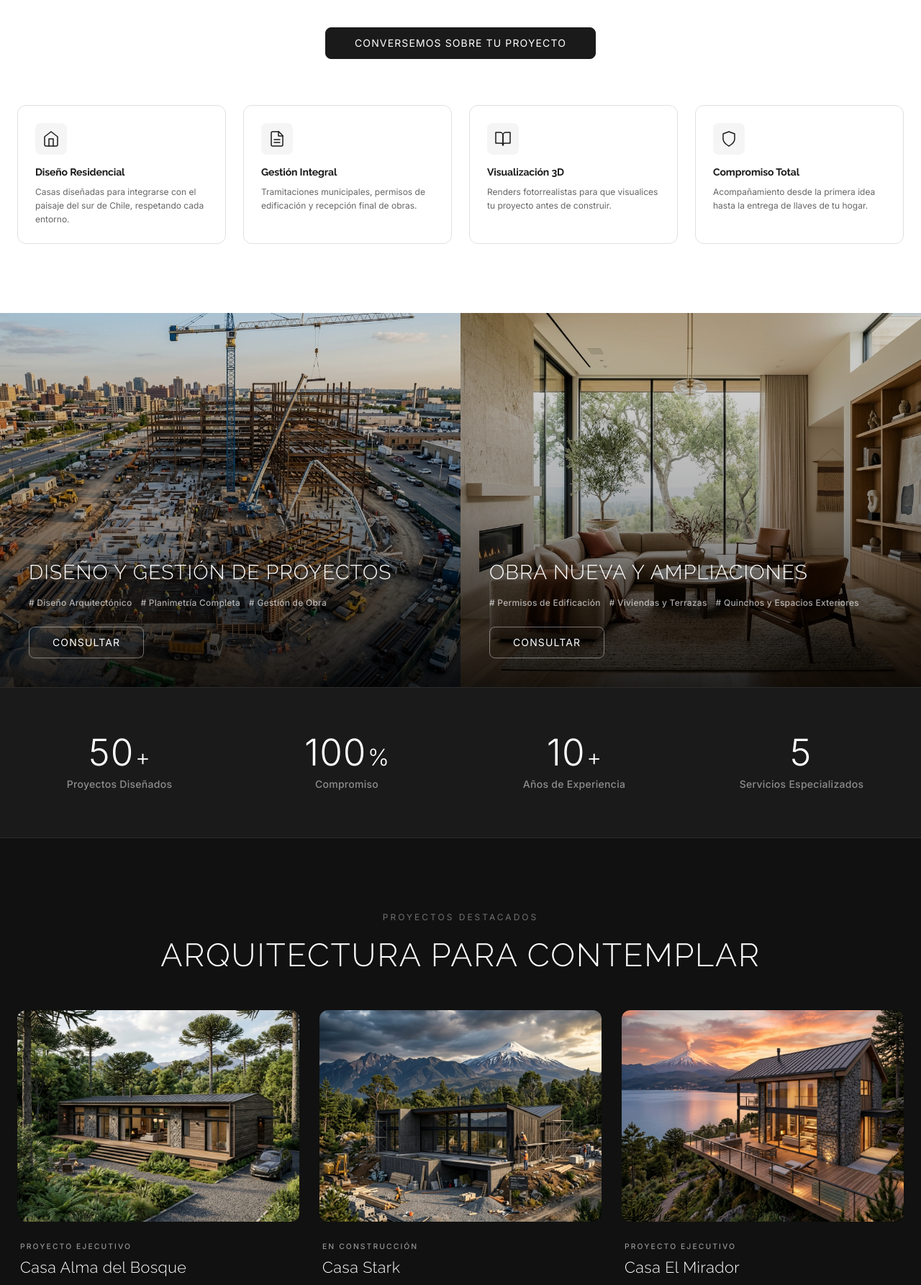
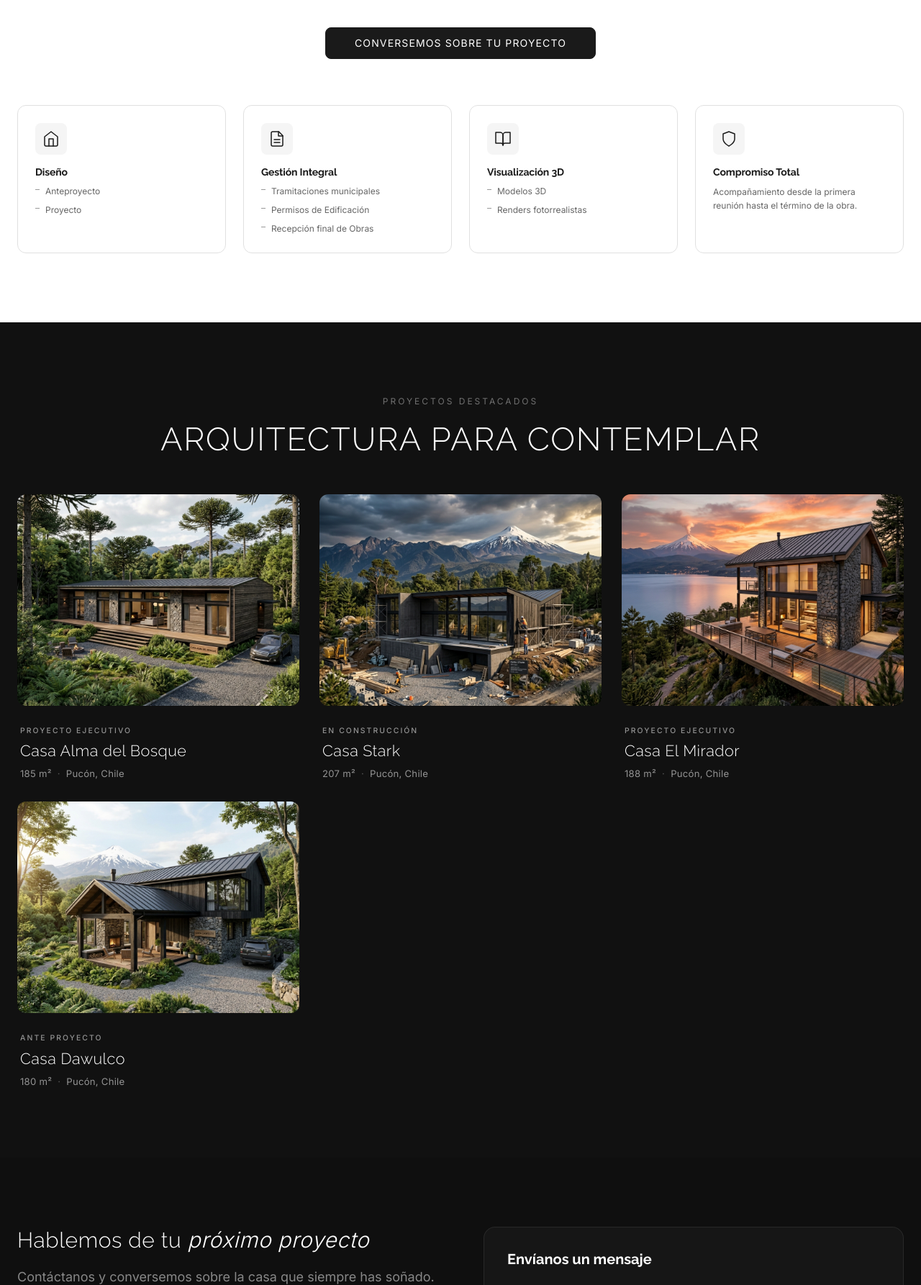
Before and after one commit to primerosresultados/webcreator, a PHP site: page / in a window 1280 px wide. Shown: the part 1096-2882 px from the top of the page at 72% size. Run offline with PHP 8.4, Linux system fonts and the light colour scheme; data comes from the database, SQL or seed files in the repository.

Commit message:
feat(home): nueva animación overlay menu + servicios actualizados
Animación overlay (estilo F+P más cuidado):
- Imagen izq: slide-in desde la izq + scale settle (900ms)
- Panel der: slide-in desde la der como cortina (700ms)
- Eyebrow, items y social: stagger fade-up con delays escalonados
- Botón cerrar: fade + rotate-in, hover con rotación
- Items de menú con underline que crece en hover
- Respeta prefers-reduced-motion

Sección servicios actualizada (4 cards):
- Diseño: Anteproyecto, Proyecto
- Gestión Integral: Tramitaciones, Permisos, Recepción final
- Visualización 3D: Modelos 3D, Renders fotorrealistas
- Compromiso Total: acompañamiento de principio a fin
- Sacar secciones services-split y stats-bar
- Nuevo estilo .trust-list con bullets minimalistas
- ID #servicios movido al grid de cards para que el menú ancle ahí

Co-Authored-By: Claude Opus 4.7 <noreply@anthropic.com>

```diff
--- a/assets/css/public.css
+++ b/assets/css/public.css
@@ -663,6 +738,33 @@ body.menu-open { overflow: hidden; }
     color: #666;
     line-height: 1.6;
     margin: 0;
+}
+
+.trust-list {
+    list-style: none;
+    padding: 0;
+    margin: 0;
+    display: flex;
+    flex-direction: column;
+    gap: var(--space-2);
+}
+
+.trust-list li {
+    font-size: var(--text-xs);
+    color: #666;
+    line-height: 1.5;
+    position: relative;
+    padding-left: 14px;
+}
+
+.trust-list li::before {
+    content: '';
+    position: absolute;
+    left: 0;
+    top: 0.55em;
+    width: 6px;
+    height: 1px;
+    background: #999;
 }
 
 /* ── SERVICES SPLIT SCREEN ── */
--- a/index.php
+++ b/index.php
@@ -233,101 +233,45 @@ if (!empty($S['pinterest'])) $socials[] = ['url' => $S['pinterest'], 'label' =>
                 <a href="#contacto" class="btn btn-dark btn-lg">Conversemos sobre tu Proyecto</a>
             </div>
 
-            <!-- Trust signals -->
-            <div class="trust-grid" data-animate="fadeInUp" data-delay="200">
+            <!-- Servicios -->
+            <div class="trust-grid" id="servicios" data-animate="fadeInUp" data-delay="200">
                 <div class="trust-card">
                     <div class="trust-icon">
                         <svg width="24" height="24" viewBox="0 0 24 24" fill="none" stroke="currentColor" stroke-width="1.5" stroke-linecap="round" stroke-linejoin="round"><path d="M3 9l9-7 9 7v11a2 2 0 0 1-2 2H5a2 2 0 0 1-2-2z"/><polyline points="9 22 9 12 15 12 15 22"/></svg>
                     </div>
-                    <h4>Diseño Residencial</h4>
-                    <p>Casas diseñadas para integrarse con el paisaje del sur de Chile, respetando cada entorno.</p>
+                    <h4>Diseño</h4>
+                    <ul class="trust-list">
+                        <li>Anteproyecto</li>
+                        <li>Proyecto</li>
+                    </ul>
                 </div>
                 <div class="trust-card">
                     <div class="trust-icon">
                         <svg width="24" height="24" viewBox="0 0 24 24" fill="none" stroke="currentColor" stroke-width="1.5" stroke-linecap="round" stroke-linejoin="round"><path d="M14.5 2H6a2 2 0 0 0-2 2v16a2 2 0 0 0 2 2h12a2 2 0 0 0 2-2V7.5L14.5 2z"/><polyline points="14 2 14 8 20 8"/><line x1="16" y1="13" x2="8" y2="13"/><line x1="16" y1="17" x2="8" y2="17"/></svg>
                     </div>
                     <h4>Gestión Integral</h4>
-                    <p>Tramitaciones municipales, permisos de edificación y recepción final de obras.</p>
+                    <ul class="trust-list">
+                        <li>Tramitaciones municipales</li>
+                        <li>Permisos de Edificación</li>
+                        <li>Recepción final de Obras</li>
+                    </ul>
                 </div>
                 <div class="trust-card">
                     <div class="trust-icon">
                         <svg width="24" height="24" viewBox="0 0 24 24" fill="none" stroke="currentColor" stroke-width="1.5" stroke-linecap="round" stroke-linejoin="round"><path d="M2 3h6a4 4 0 0 1 4 4v14a3 3 0 0 0-3-3H2z"/><path d="M22 3h-6a4 4 0 0 0-4 4v14a3 3 0 0 1 3-3h7z"/></svg>
                     </div>
                     <h4>Visualización 3D</h4>
-                    <p>Renders fotorrealistas para que visualices tu proyecto antes de construir.</p>
+                    <ul class="trust-list">
+                        <li>Modelos 3D</li>
+                        <li>Renders fotorrealistas</li>
+                    </ul>
                 </div>
                 <div class="trust-card">
                     <div class="trust-icon">
                         <svg width="24" height="24" viewBox="0 0 24 24" fill="none" stroke="currentColor" stroke-width="1.5" stroke-linecap="round" stroke-linejoin="round"><path d="M12 22s8-4 8-10V5l-8-3-8 3v7c0 6 8 10 8 10z"/></svg>
                     </div>
                     <h4>Compromiso Total</h4>
-                    <p>Acompañamiento desde la primera idea hasta la entrega de llaves de tu hogar.</p>
-                </div>
-            </div>
-        </div>
-    </section>
-
-    <!-- ============================================ -->
-    <!-- SERVICES — Split Screen -->
-    <!-- ============================================ -->
-    <section class="services-split" id="servicios">
-        <div class="split-card" data-animate="fadeIn">
-            <img src="/assets/img/construction.png" alt="Diseño y Gestión de Proyectos" loading="lazy">
-            <div class="split-overlay"></div>
-            <div class="split-content">
-                <h3>Diseño y Gestión de Proyectos</h3>
-                <div class="split-tags">
-                    <span class="split-tag"># Diseño Arquitectónico</span>
-                    <span class="split-tag"># Planimetría Completa</span>
-                    <span class="split-tag"># Gestión de Obra</span>
-                </div>
-                <a href="#contacto" class="btn btn-outline-light">Consultar</a>
-            </div>
-        </div>
-        <div class="split-card" data-animate="fadeIn" data-delay="200">
-            <img src="/assets/img/architecture.png" alt="Ampliaciones y Obra Nueva" loading="lazy">
-            <div class="split-overlay"></div>
-            <div class="split-content">
-                <h3>Obra Nueva y Ampliaciones</h3>
-                <div class="split-tags">
-                    <span class="split-tag"># Permisos de Edificación</span>
-                    <span class="split-tag"># Viviendas y Terrazas</span>
-                    <span class="split-tag"># Quinchos y Espacios Exteriores</span>
-                </div>
-                <a href="#contacto" class="btn btn-outline-light">Consultar</a>
-            </div>
-        </div>
-    </section>
-
-    <!-- ============================================ -->
-    <!-- STATS BAR -->
-    <!-- ============================================ -->
-    <section class="stats-bar">
-        <div class="container">
-            <div class="stats-grid" data-animate="fadeInUp">
-                <div class="stat-item">
-                    <div class="stat-value">
-                        <span class="stat-number" data-count="50">0</span><span class="stat-suffix">+</span>
-                    </div>
-                    <span class="stat-label">Proyectos Diseñados</span>
-                </div>
-                <div class="stat-item">
-                    <div class="stat-value">
-                        <span class="stat-number" data-count="100">0</span><span class="stat-suffix">%</span>
-                    </div>
-                    <span class="stat-label">Compromiso</span>
-                </div>
-                <div class="stat-item">
-                    <div class="stat-value">
-                        <span class="stat-number" data-count="10">0</span><span class="stat-suffix">+</span>
-                    </div>
-                    <span class="stat-label">Años de Experiencia</span>
-                </div>
-                <div class="stat-item">
-                    <div class="stat-value">
-                        <span class="stat-number" data-count="5">0</span><span class="stat-suffix"></span>
-                    </div>
-                    <span class="stat-label">Servicios Especializados</span>
+                    <p>Acompañamiento desde la primera reunión hasta el término de la obra.</p>
                 </div>
             </div>
         </div>
```
Also changed, not shown: other parts of assets/css/public.css (+93 -18 lines).
